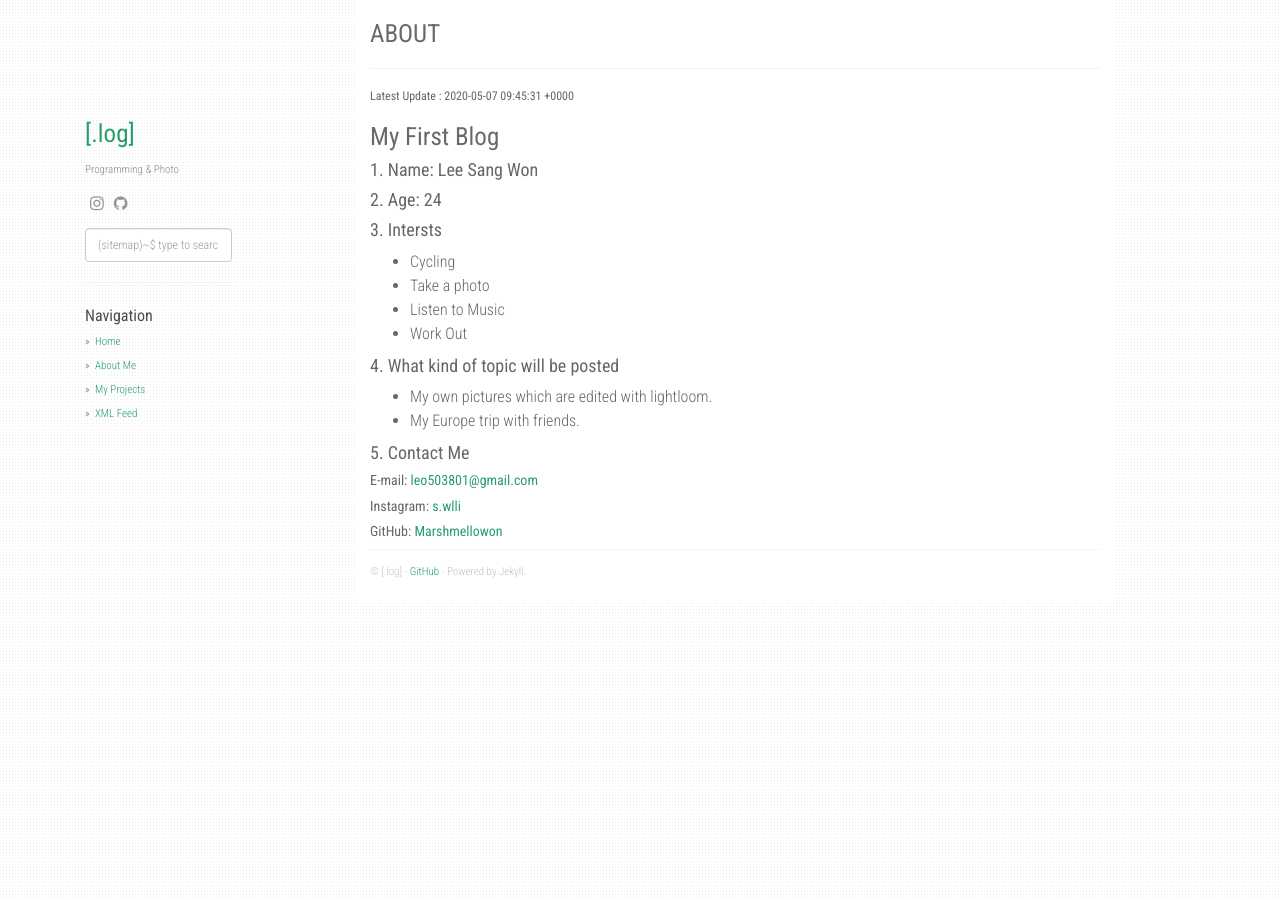
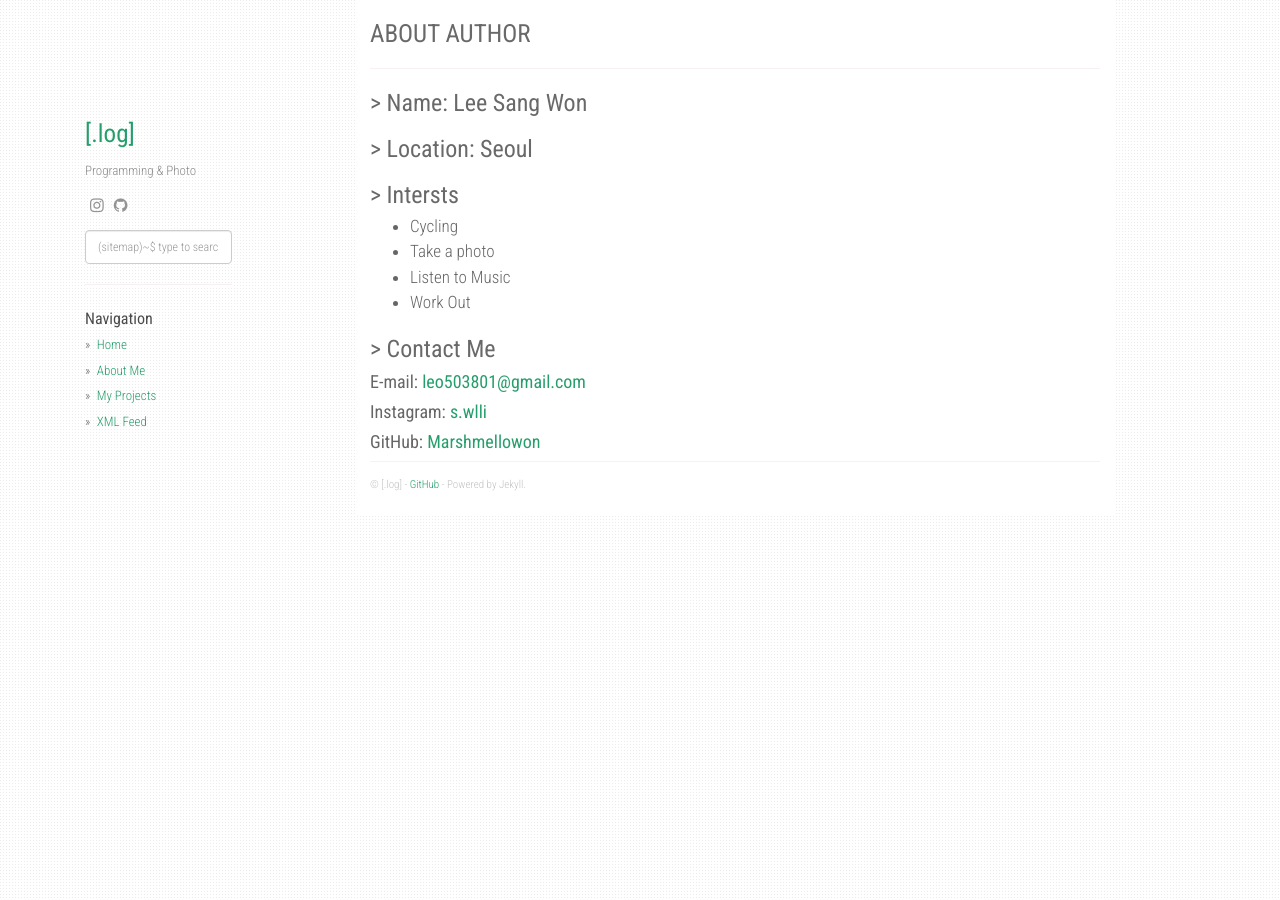
Before and after one commit to Marshmellowon/marshmellowon.github.io, a Jekyll site: the page built from about.md, in a window 1280 px wide. Built offline with Jekyll 4.4.1, drawn with Linux system fonts in a browser that asks for light colours; nearby versions of some CDN libraries.

Commit message:
edit fontsize

```diff
--- a/about.md
+++ b/about.md
@@ -1,32 +1,24 @@
 ---
 layout: page
-title: ABOUT
+title: ABOUT AUTHOR
 permalink: /about/
 ---
-###### Latest Update : {{site.time}}
 
-# My First Blog
+### > Name: Lee Sang Won
 
-#### 1. Name: Lee Sang Won
+### > Location: Seoul
 
-#### 2. Age: 24
-
-#### 3. Intersts
+### > Intersts
 
 - Cycling
 - Take a photo
 - Listen to Music
 - Work Out
 
-#### 4. What kind of topic will be posted
+### > Contact Me
 
-- My own pictures which are edited with lightloom.
-- My Europe trip with friends.
+#### E-mail: [leo503801@gmail.com](mailto:leo503801@gmail.com)
 
-#### 5. Contact Me
+#### Instagram: [s.wlli](https://www.instagram.com/s.wlli/)
 
-##### E-mail: [leo503801@gmail.com](mailto:leo503801@gmail.com)
-
-##### Instagram: [s.wlli](https://www.instagram.com/s.wlli/)
-
-##### GitHub: [Marshmellowon](https://github.com/Marshmellowon)
+#### GitHub: [Marshmellowon](https://github.com/Marshmellowon)
--- a/static/css/main.css
+++ b/static/css/main.css
@@ -3,7 +3,7 @@ body {
   background: url("/static/img/subtle_dots.png");
   line-height: 1.5em;
   font-weight: 300;
-  font-size: 16px;
+  font-size: 17px;
   color: #666;
 }
 hr {
@@ -84,7 +84,7 @@ footer {
 /* Left column */
 div.col-sm-3 {
   margin-top: 100px;
-  font-size: 11px;
+  font-size: 13px;
   color: #666;
 }
 div.col-sm-3 strong {
```
